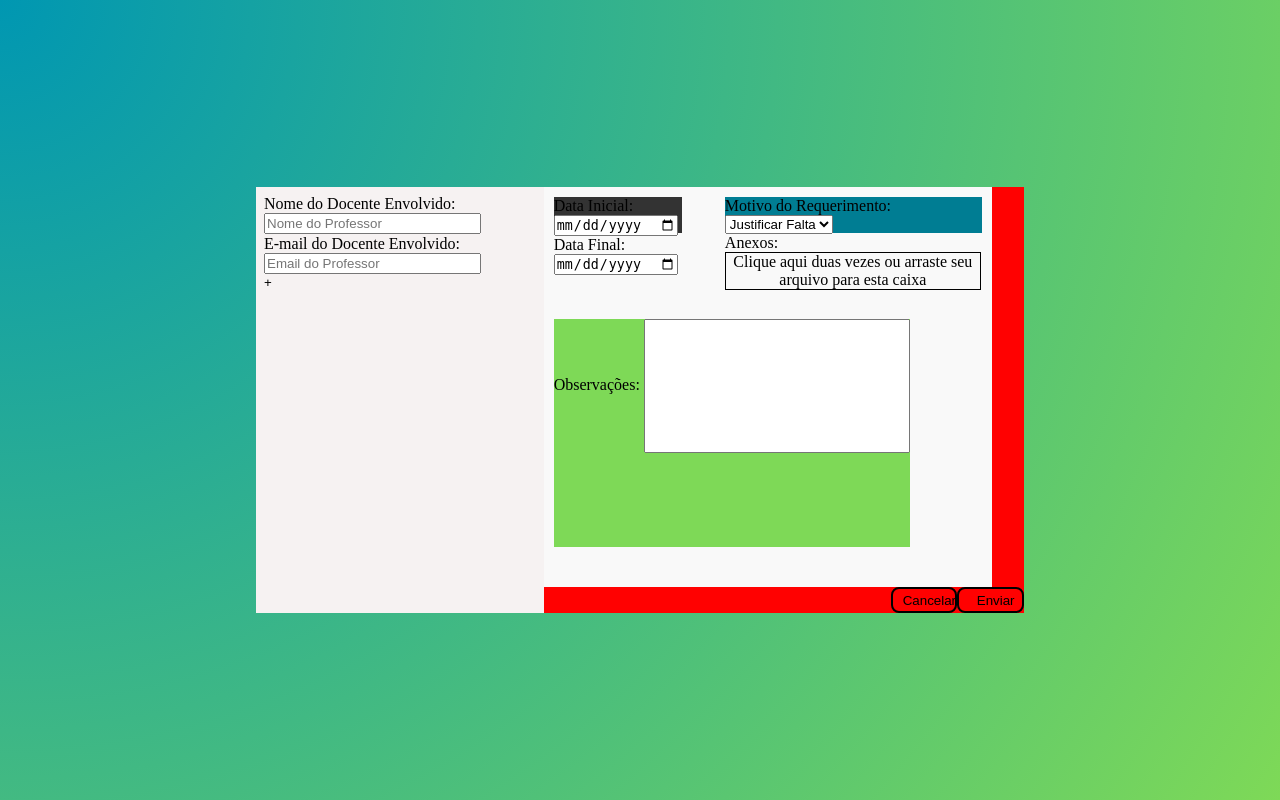
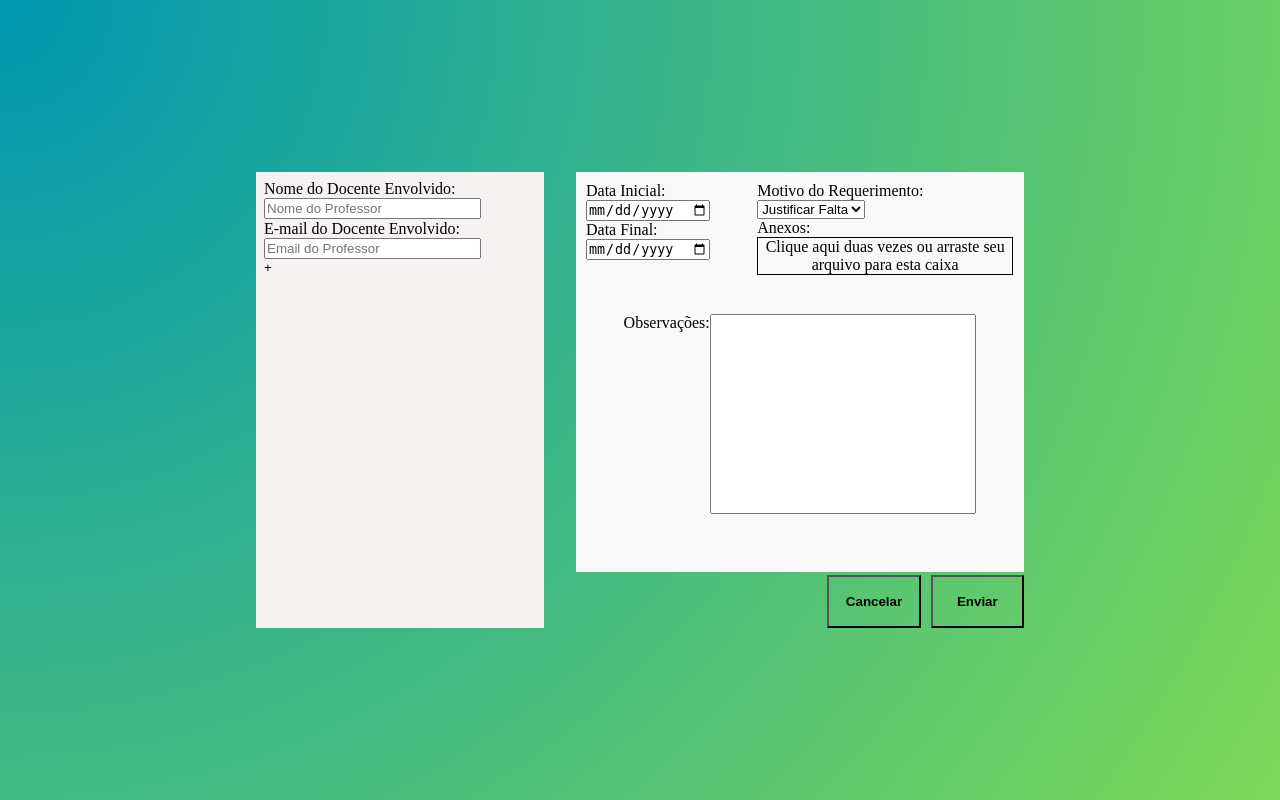
Before and after one commit to IanMRS/PI_Paranhos_Fabinho, a PHP site: page /REQUERIMENTO/novo.html in a window 1280 px wide. Run offline with PHP 8.4, Linux system fonts and the light colour scheme.

Commit message:
Mais micro ajustes no Novo Requerimento

```diff
--- a/PROJETO INTEGRADOR/CSS/style.css
+++ b/PROJETO INTEGRADOR/CSS/style.css
@@ -180,11 +180,9 @@ p{
 
 }
 #direito-requerimento{
+  display: flex;
   width: 70%;
-  background-color: #ff0101;
-  justify-content: space-between;
-
-
+  justify-content: end;
 }
 #cax{
   display: flex;
@@ -193,6 +191,7 @@ p{
   height: 25em;
   background-color: #f9f9f9;
   flex-wrap: wrap;
+  justify-content: center;
 }
 .parte_de_cima{
   display: flex;
@@ -202,14 +201,11 @@ p{
 .dates{
  width: 30%;
  height: 30%;
- background-color: #333;
+
 }
 .selects{ /*Caixa de Anexos e Motivo do requerimento*/
   width: 60%;
   height: 30%;
-  background: #007d93;
-
-
 }
 .selects input[type="file"]{
   display: none;
@@ -221,18 +217,7 @@ p{
   border: 1px solid black;
   text-align: center;
 }
-.alter{
-  background-color: #7ED957;
-  height: 60%;
-}
 
-.alter input[type="text"]{
-  width: 20em;
-  height: 10em;
-  cursor: pointer;
-
-
-}
 .professor {
   display: flex;
   flex-direction: column;
@@ -253,20 +238,34 @@ p{
   cursor: pointer;
   width: auto; /* Ajuste a largura conforme necessário */
 }
-.input{
+.alter{
+  display: flex;
+  height: 13em;
+}
+
+.alter input[type="text"]{
+  width: 20em;
+  height: 15em;
+  cursor: pointer;
+
+}
+.input_novo{
   display: flex;
   justify-content: flex-end;
-  text-align: center;
-  align-items: center;
+
 }
-.input input[type="submit"]{
+.input_novo input[type="submit"]{
+  background: none;
+  cursor: pointer;
+  width: 7em;
+  height: 4em;
+  font-weight: bold;
+  margin-top: 3px;
+  margin-left: 10px;
+}
 
-  justify-content: center;
-  align-self: flex-end;
-  width: 5em;
-  height: 2em;
-
-
+.input_novo input[type="submit"]:hover{
+  background: #f9f9f9;
 }
 
 
--- a/PROJETO INTEGRADOR/REQUERIMENTO/novo.html
+++ b/PROJETO INTEGRADOR/REQUERIMENTO/novo.html
@@ -98,7 +98,7 @@
 
 
         </div>
-        <div class="input">
+        <div class="input_novo">
             <input type="submit" value="Cancelar">
             <input type="submit" value="Enviar">
         </div>
```
